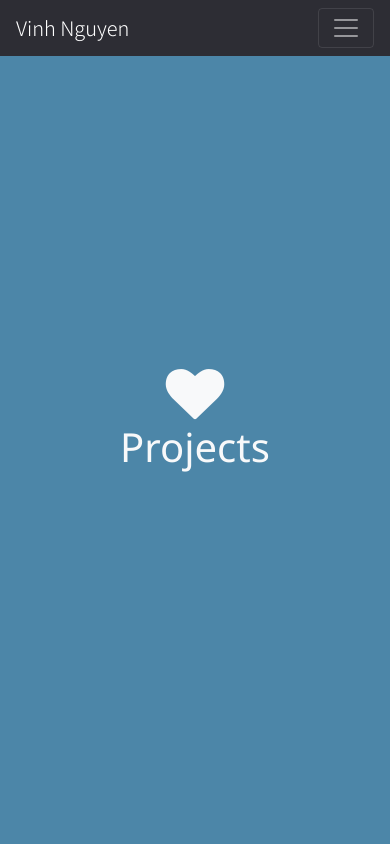
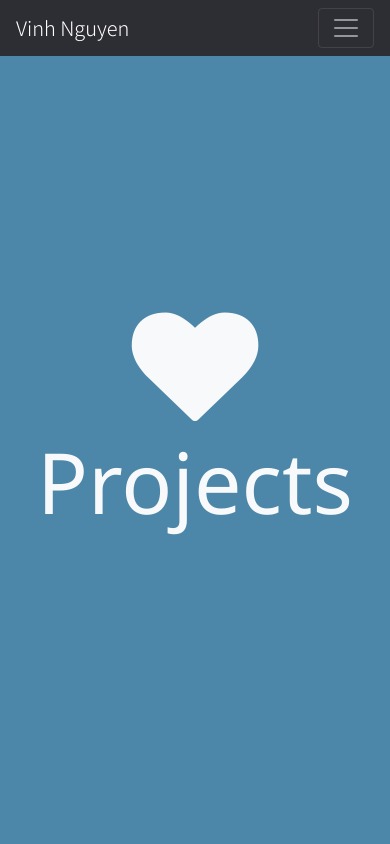
Before and after one commit to vinhvn/personal-website, a Gatsby site: page /projects in a window 390 px wide. Shown: the top 844 px of the page. Built offline with nearby package versions, Linux system fonts and the light colour scheme; Gatsby itself is replaced by a stand-in of ours.

Commit message:
Responsive design fixes

```diff
--- a/src/pages/projects.js
+++ b/src/pages/projects.js
@@ -12,9 +12,14 @@ const Projects = () => {
 						<div className='col-12 text-center'>
 							<i
 								className={'text-light fa fa-heart'}
-								style={{ 'font-size': '15vw' }}
+								style={{ 'font-size': '15vh' }}
 							/>
-							<h1 className={'text-light'}>Projects</h1>
+							<h1
+								className={'text-light'}
+								style={{ 'font-size': '10vh' }}
+							>
+								Projects
+							</h1>
 						</div>
 					</div>
 				</div>
```
Also changed, not shown: src/pages/index.js (+11 -5 lines).
